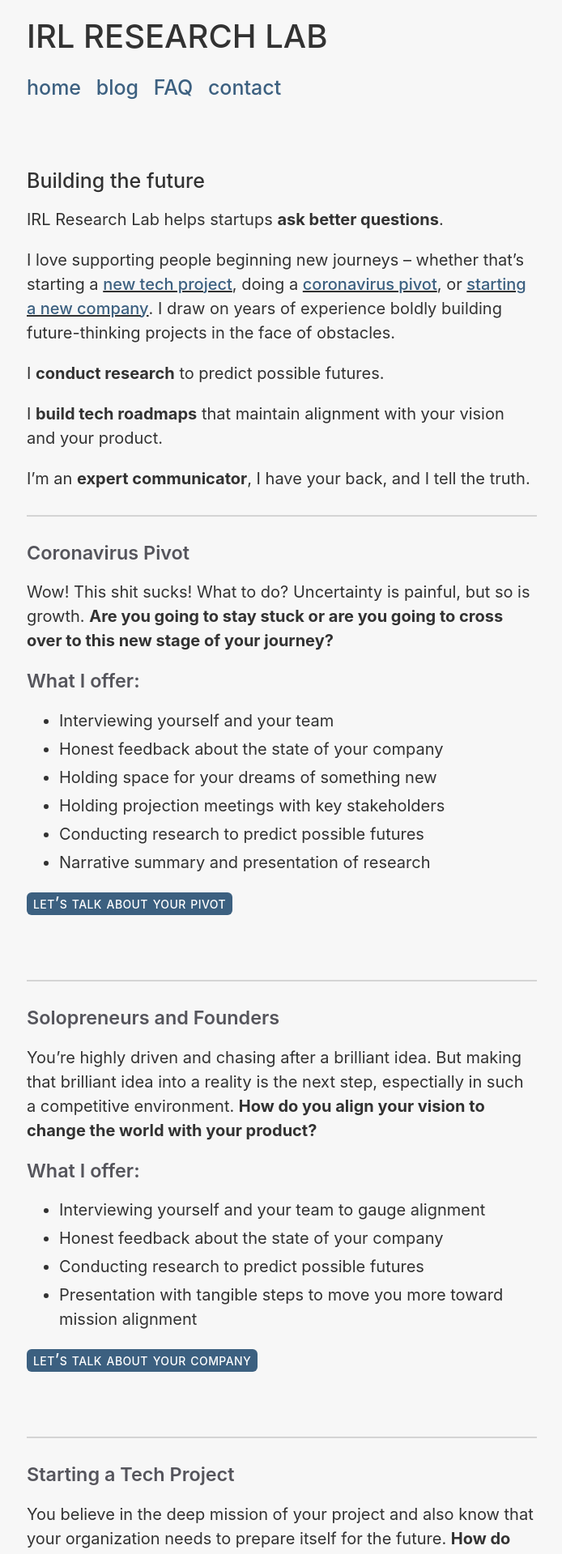
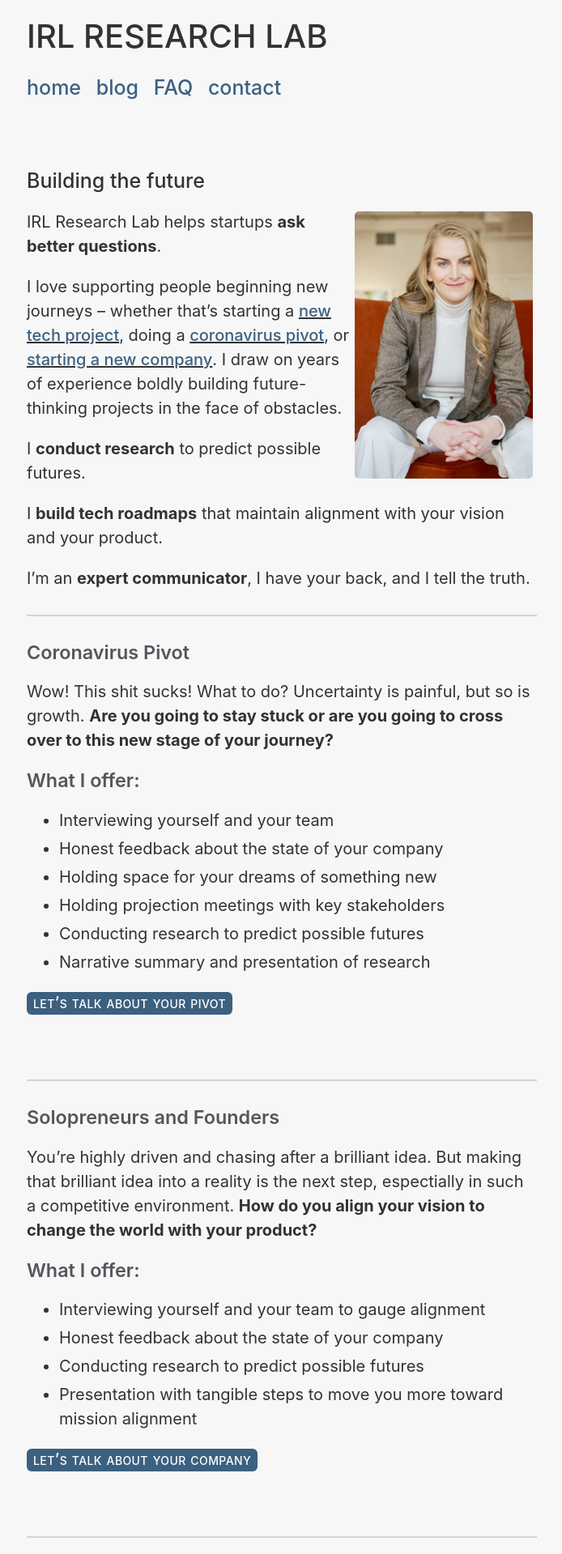
Before and after one commit to allisonburtch/consultancy, a Jekyll site: the page built from index.md, in a window 1280 px wide. Shown: the top 1919 px of the page at 81% size, without its empty margins (292-986 px from the left). Built offline with Jekyll 4.4.1, drawn with Linux system fonts in a browser that asks for light colours.

Commit message:
accidentally had deleted my img

```diff
--- a/index.md
+++ b/index.md
@@ -5,6 +5,7 @@ description: IRL Research Lab is a tech consultancy based in NYC started by Alli
 image: /assets/headshotcrop.jpg
 ---
 
+<meta name="image" property="og:image" content="/assets/headshotcrop.jpg"><img src="/assets/headshot.jpg" alt="headshot" align="right" style="width:35%">
 
 IRL Research Lab helps startups **ask better questions**.
 
```
